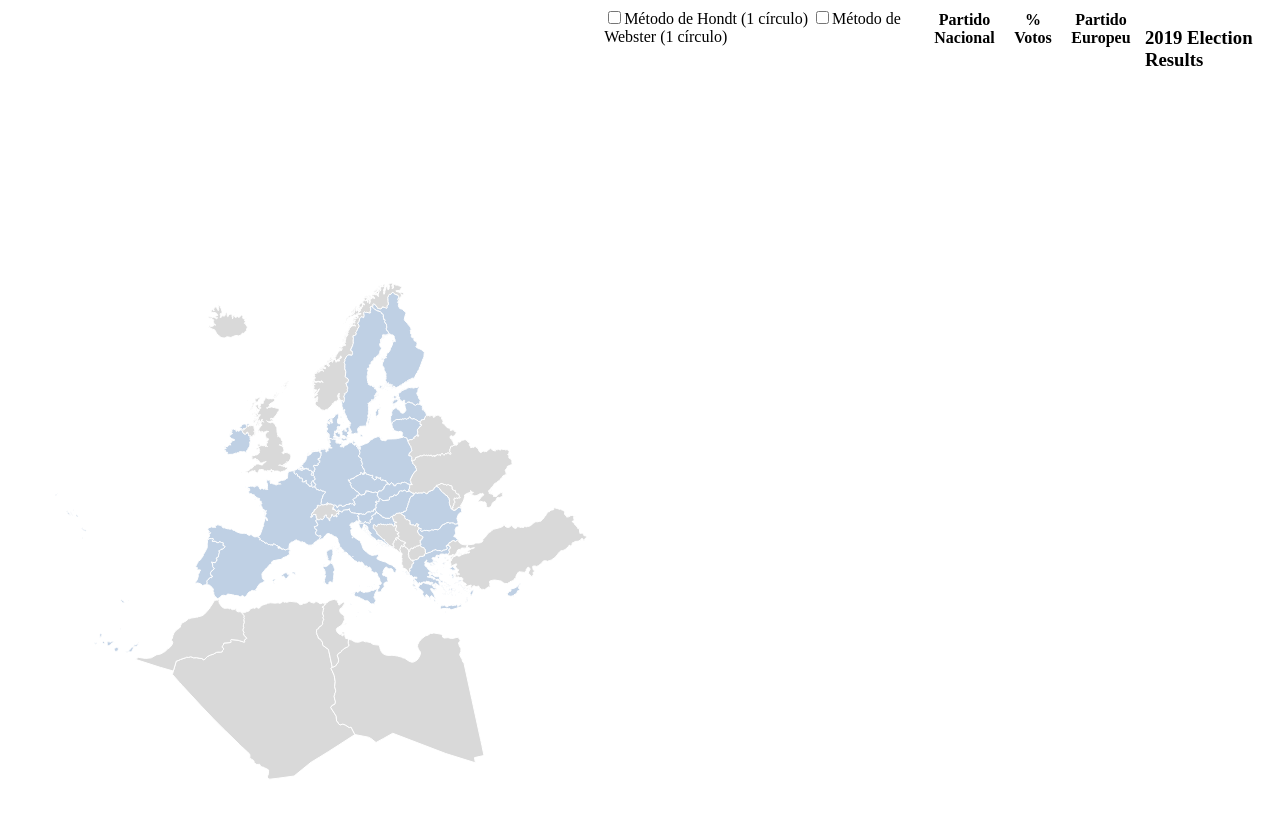
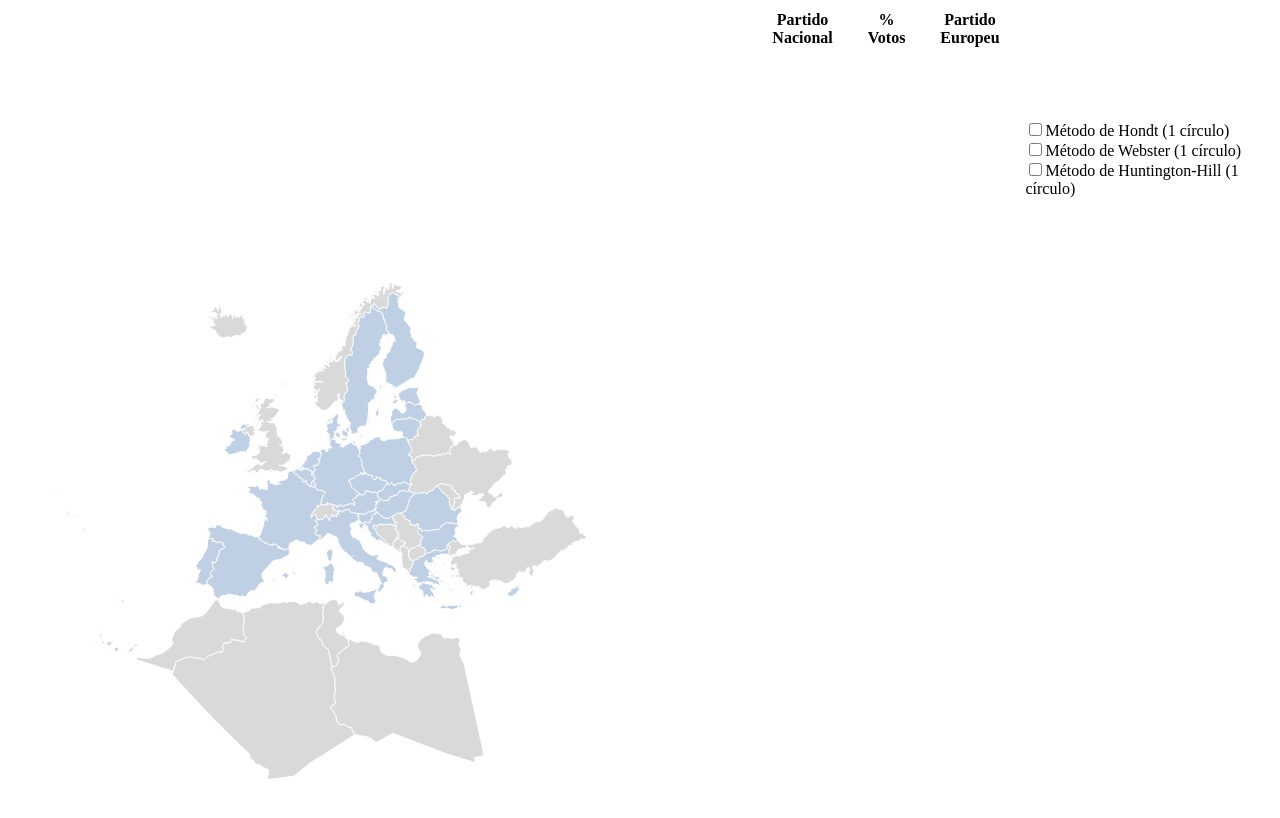
Before and after one commit to Famaral97/dashboard, a plain HTML site: page index.html in a window 1280 px wide. Drawn offline with Linux system fonts and the light colour scheme.

Commit message:
add another method and arrange the layout

```diff
--- a/elections.js
+++ b/elections.js
@@ -26,3 +26,7 @@ function hondt(votesByParty, mandates) {
 function webster(votesByParty, mandates) {
     return divisorMethod(votesByParty, mandates, (seats) => seats + 0.5)
 }
+
+function huntingtonHill(votesByParty, mandates) {
+    return divisorMethod(votesByParty, mandates, (seats) => Math.sqrt(seats * (seats + 1)))
+}
--- a/index.html
+++ b/index.html
@@ -4,11 +4,16 @@
     <link rel="stylesheet" href="style.css">
 </head>
 <body>
-    <div>
+    <div id="dashboard-info">
       <h2 id="country-name"></h2>
       <div id="text-area"></div>
+      <br><br><br><br>
+      <div id="customization-menu">
+        <div><input type="checkbox" id="hondt"/>Método de Hondt (1 círculo)</div>
+        <div><input type="checkbox" id="webster"/>Método de Webster (1 círculo)</div>
+        <div><input type="checkbox" id="huntington-hill"/>Método de Huntington-Hill (1 círculo)</div>
+      </div>
     </div>
-    <h3>2019 Election Results</h3>
     <table>
       <thead>
         <th>Partido Nacional</th>
@@ -20,10 +25,7 @@
       </tbody>
     </table>
 
-    <div id="customization-menu">
-      <input type="checkbox" id="hondt">Método de Hondt (1 círculo)</input>
-      <input type="checkbox" id="webster">Método de Webster (1 círculo)</input>
-    </div>
+
 </body>
 <script src="d3.js"></script>
 <script src="parties.js"></script>
--- a/parties.js
+++ b/parties.js
@@ -74,5 +74,6 @@ function generatePartyTable(countryCode, tableBodyId, partyNames) {
 
         enableElectionMethod(partiesTable, votesByParty, totalSeats, hondt, "hondt")
         enableElectionMethod(partiesTable, votesByParty, totalSeats, webster, "webster")
+        enableElectionMethod(partiesTable, votesByParty, totalSeats, huntingtonHill, "huntington-hill")
     })
 }
--- a/style.css
+++ b/style.css
@@ -5,4 +5,10 @@ body {
 
 td {
     border: 1px solid;
-  }
+}
+
+div#dashboard-info,
+div#customization-menu {
+    display: flex;
+    flex-direction: column;
+}
```
